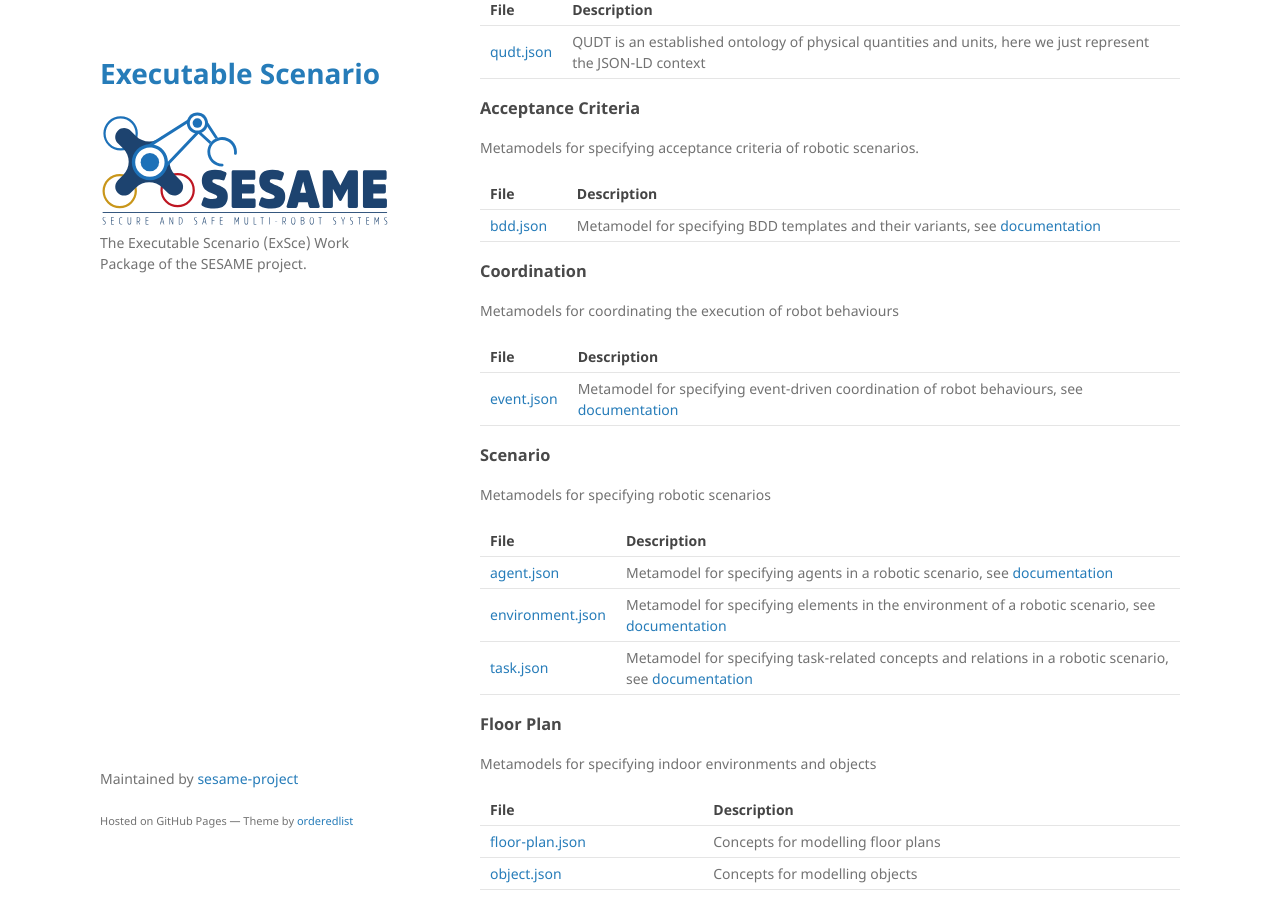
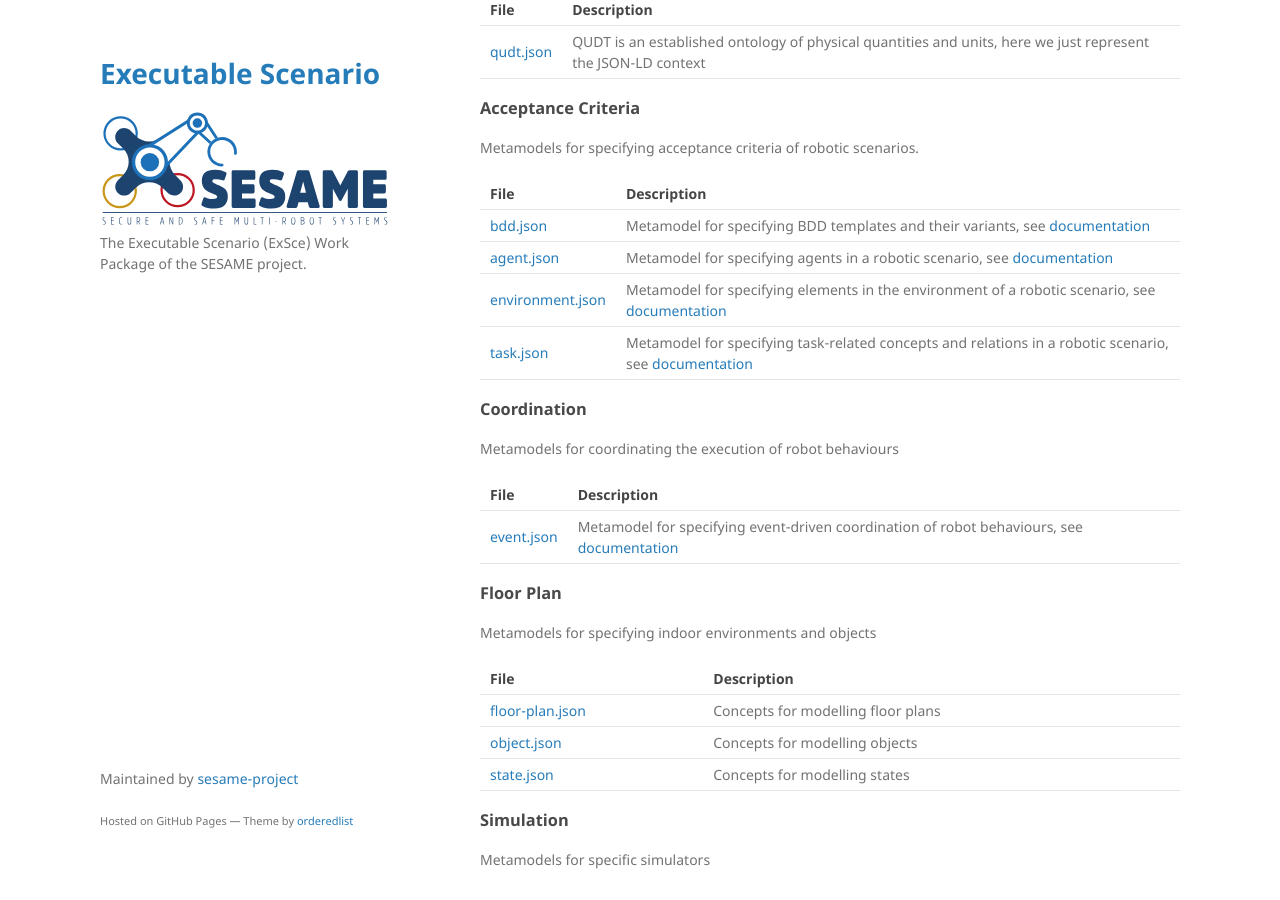
Before and after one commit to sesame-project/exsce, a Jekyll site: the page built from exsce-repo.md, in a window 1280 px wide and 900 px high, scrolled down 1396 px. Built offline with Jekyll 4.4.1, drawn with Linux system fonts in a browser that asks for light colours; our own code applies the rules of GitHub Pages for plain Markdown files; part of the change alters nothing that is shown.

Commit message:
move current scenario metamodels to acceptance criteria section

```diff
--- a/_data/metamodels.yml
+++ b/_data/metamodels.yml
@@ -59,19 +59,6 @@
     description:
       Metamodel for specifying BDD templates and their variants, see
       [documentation](https://hbrs-sesame.github.io/bdd-dsl/bdd-concepts.html#bdd-scenario-templates-and-variants)
-
-- name: Coordination
-  description: Metamodels for coordinating the execution of robot behaviours
-  files:
-  - name: event.json
-    path: https://hbrs-sesame.github.io/metamodels/coordination/event.json
-    description:
-      Metamodel for specifying event-driven coordination of robot behaviours, see
-      [documentation](https://hbrs-sesame.github.io/bdd-dsl/bdd-concepts.html#coordination)
-
-- name: Scenario
-  description: Metamodels for specifying robotic scenarios
-  files:
   - name: agent.json
     path: https://hbrs-sesame.github.io/metamodels/agent.json
     description:
@@ -87,6 +74,15 @@
     description:
       Metamodel for specifying task-related concepts and relations in a robotic scenario, see
       [documentation](https://hbrs-sesame.github.io/bdd-dsl/bdd-concepts.html#task)
+
+- name: Coordination
+  description: Metamodels for coordinating the execution of robot behaviours
+  files:
+  - name: event.json
+    path: https://hbrs-sesame.github.io/metamodels/coordination/event.json
+    description:
+      Metamodel for specifying event-driven coordination of robot behaviours, see
+      [documentation](https://hbrs-sesame.github.io/bdd-dsl/bdd-concepts.html#coordination)
 
 - name: Floor Plan
   description: Metamodels for specifying indoor environments and objects
```
